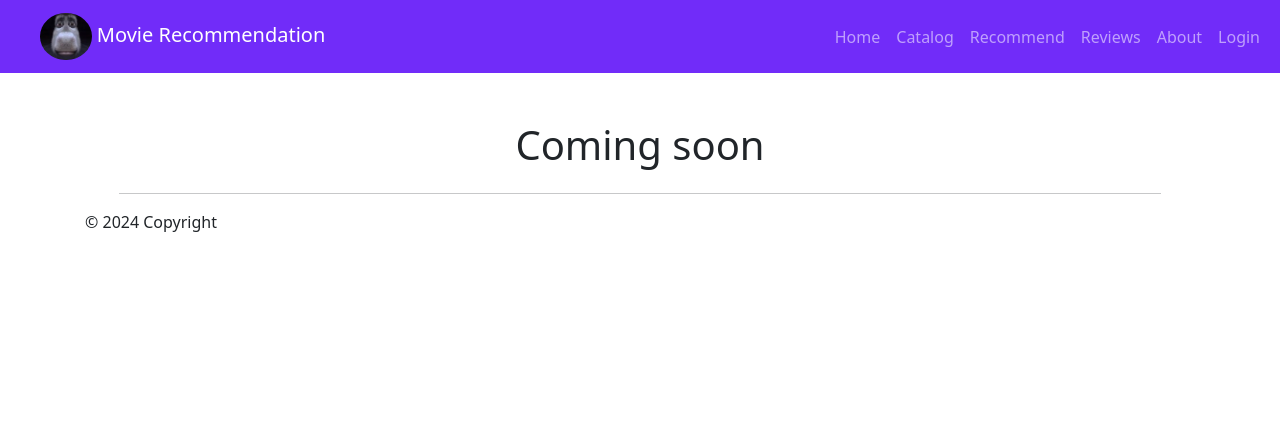
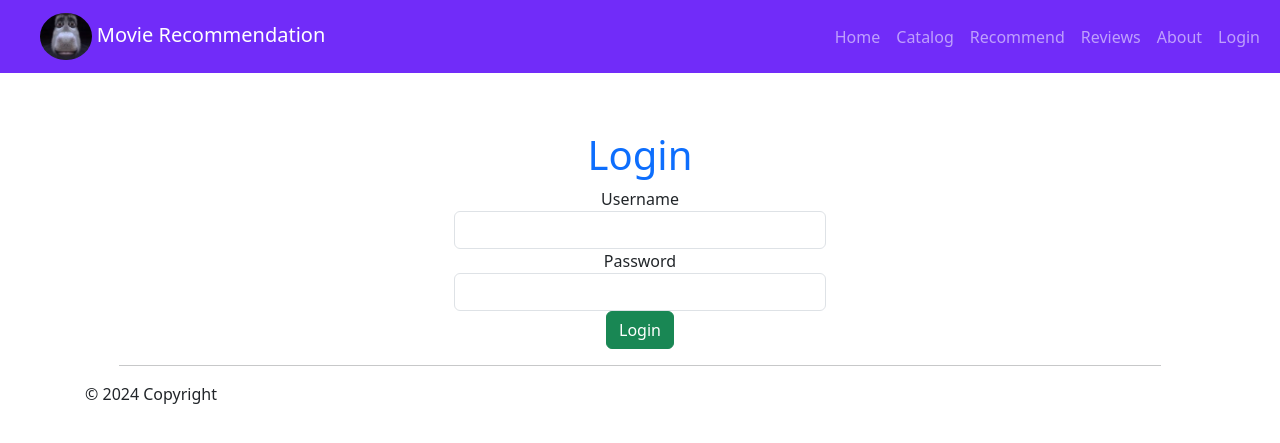
Before and after one commit to lataeqishere/WEB_MOVIE_RECOMMENDATION, a Flask app: page /login in a window 1280 px wide. Shown: the top 443 px of the page. Run offline with Flask 3, Linux system fonts and the light colour scheme; some web fonts are replaced.

Commit message:
create login form

```diff
--- a/application/templates/login.html
+++ b/application/templates/login.html
@@ -1,11 +1,26 @@
 {% extends "layout.html" %}
 
 {% block content %}
-    <div class="row">
-        <div class="col-md-12 text-center">
-            <br/><br/>
-            <h1>Coming soon</h1>
-            <br7>
+    <div class="container" style="margin-top:10px">
+        <div class="col-md-4 offset-md-4" >
+            <div class=" col-md-center">
+                <br/><br/>
+                    <form action="/login" method="POST" autocomplete="off">
+                        <h1 class="page-header text-primary">Login</h1>
+                        <div class="form-group">
+                            <labe>Username</labe>
+                            <input type="text" name="name" class="form-control" required>
+                        </div>
+                        <div class="form-group">
+                            <labe>Password</labe>
+                            <input type="password" name="password" class="form-control" required>
+                        </div>
+                        <div class="form-group">
+                            <input type="submit" value="Login" class="btn btn-success btn-block">
+                        </div>
+                    </form>
+                <br7>
+            </div>
         </div>
     </div>
 {% endblock %}
```
